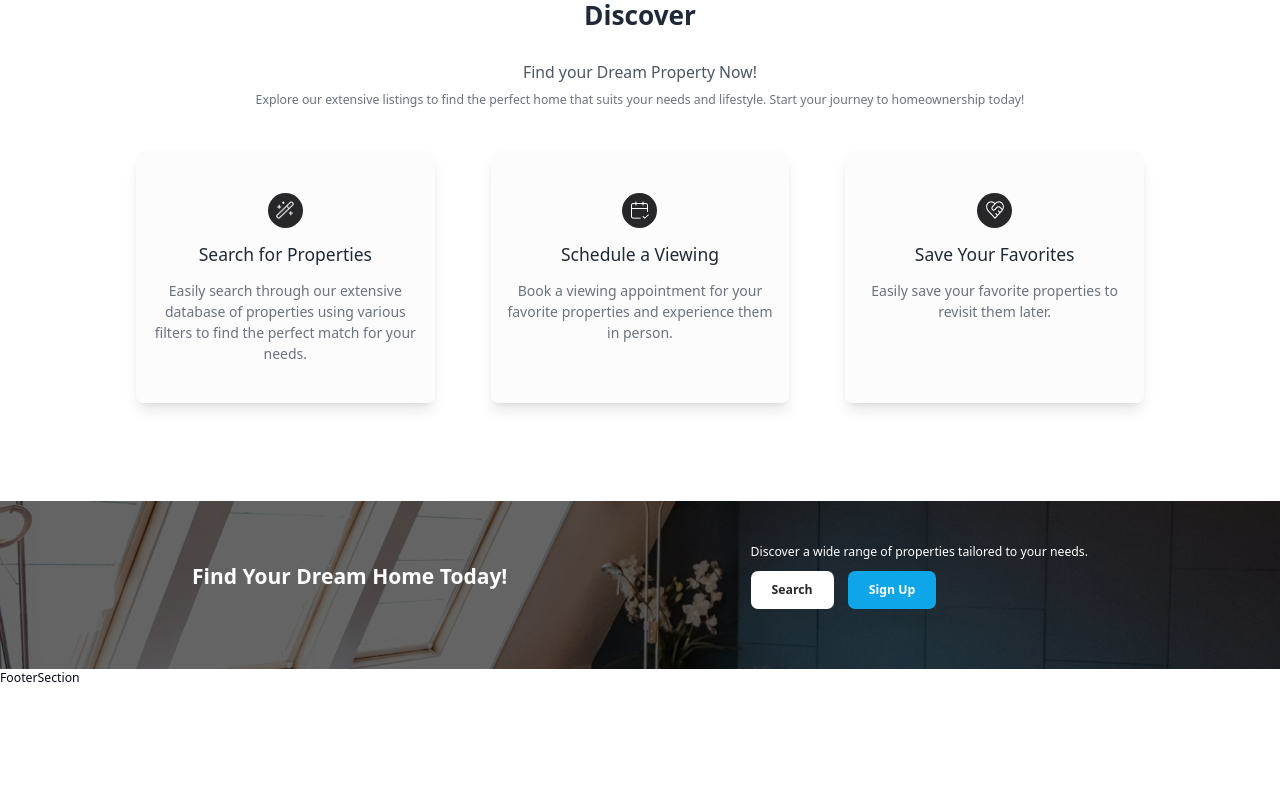
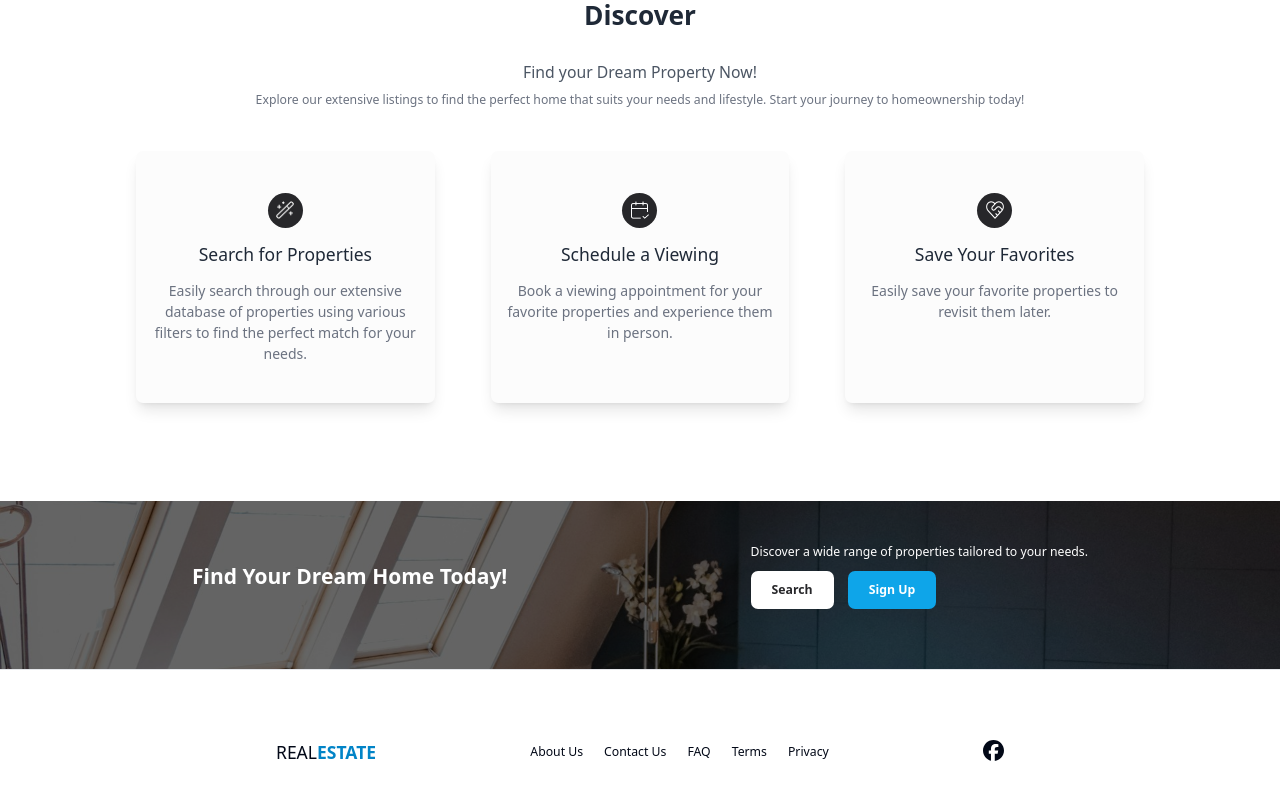
Before and after one commit to rifqmd/real-estate, a Next.js app: page /landing in a window 1280 px wide. Shown: the part 1492-2292 px from the top of the page. Before the commit the page ends 2178 px from the top, so only its background shows below. Built offline with nearby package versions, Linux system fonts and the light colour scheme; no server answers.

Commit message:
feat: footer landing page

```diff
--- a/src/app/(nondashboard)/landing/FooterSection.tsx
+++ b/src/app/(nondashboard)/landing/FooterSection.tsx
@@ -1,3 +1,58 @@
+import Link from "next/link";
+import { FontAwesomeIcon } from "@fortawesome/react-fontawesome";
+import {
+  faFacebook,
+  faInstagram,
+  faTwitter,
+  faLinkedin,
+  faYoutube,
+} from "@fortawesome/free-brands-svg-icons";
+
 export default function FooterSection() {
-  return <div>FooterSection</div>;
+  return (
+    <footer className="border-t border-gray-200 py-20">
+      <div className="max-w-4xl mx-auto px-6 sm:px-8">
+        <div className="flex flex-col md:flex-row justify-between items-center">
+          <div className="mb-4">
+            <Link href="/" className="text-xl font-light" scroll={false}>
+              REAL
+              <span className="text-secondary-600 font-extrabold hover:!text-primary-300">
+                ESTATE
+              </span>
+            </Link>
+          </div>
+
+          <nav className="mb-4">
+            <ul className="flex space-x-6">
+              <li>
+                <Link href="/about">About Us</Link>
+              </li>
+              <li>
+                <Link href="/contact">Contact Us</Link>
+              </li>
+              <li>
+                <Link href="/faq">FAQ</Link>
+              </li>
+              <li>
+                <Link href="/terms">Terms</Link>
+              </li>
+              <li>
+                <Link href="/privacy">Privacy</Link>
+              </li>
+            </ul>
+          </nav>
+
+          <div className="flex space-x-4 mb-4">
+            <a
+              href="#"
+              aria-label="Facebook"
+              className="hover:text-primary-600"
+            >
+              <FontAwesomeIcon icon={faFacebook} className="h-6 w-6" />
+            </a>
+          </div>
+        </div>
+      </div>
+    </footer>
+  );
 }
--- a/src/components/Navbar.tsx
+++ b/src/components/Navbar.tsx
@@ -26,9 +26,9 @@ export default function Navbar() {
                 height={24}
                 className="w-6 h-6"
               />
-              <div className="text-xl font-bold">
+              <div className="text-xl font-light">
                 REAL
-                <span className="text-secondary-500 font-light hover:!text-primary-300">
+                <span className="text-secondary-600 font-extrabold hover:!text-primary-300">
                   ESTATE
                 </span>
               </div>
```
Also changed, not shown: 1 other file (tests, documents, lock files or other folders).
